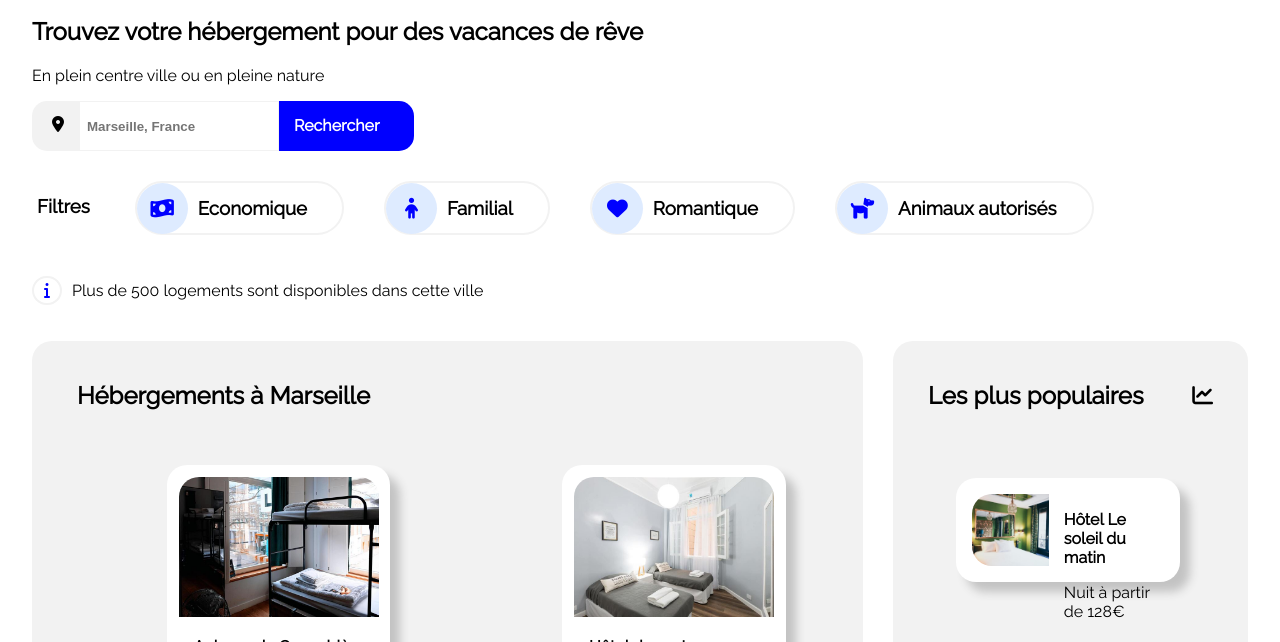
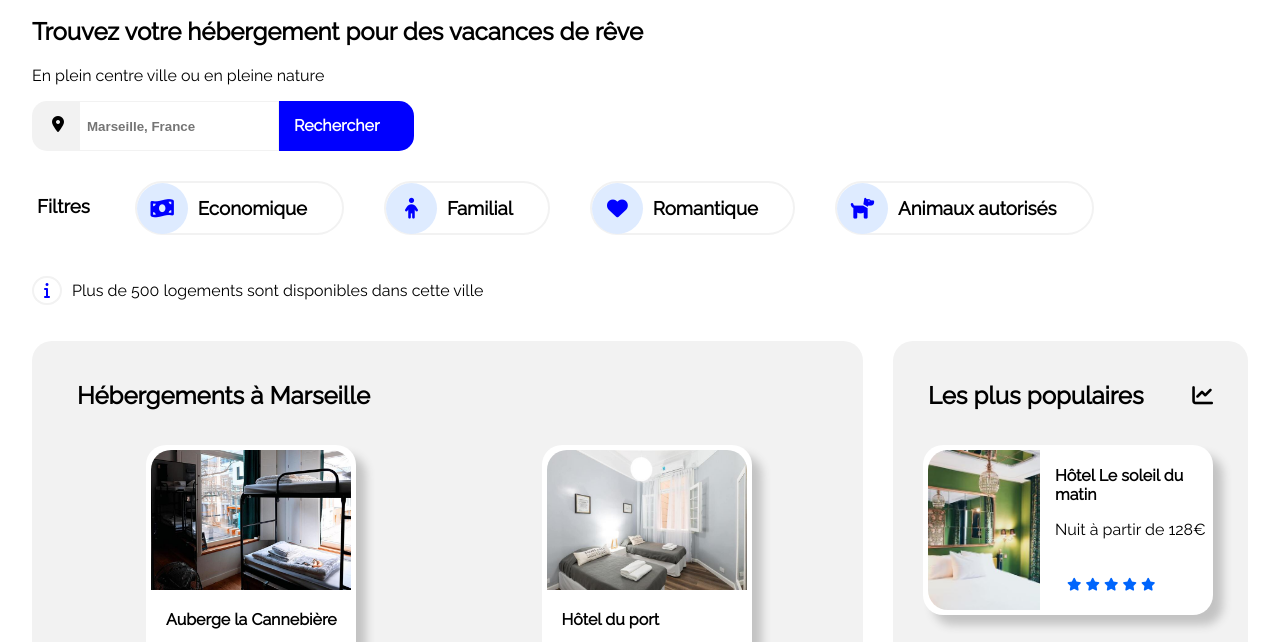
Before and after one commit to sara3118/SaraELAWADY_2_14052021, a plain HTML site: page index.html in a window 1280 px wide. Shown: the part 79-721 px from the top of the page. Drawn offline with Linux system fonts and the light colour scheme.

Commit message:
modification

```diff
--- a/assets/css/style.css
+++ b/assets/css/style.css
@@ -14,8 +14,8 @@ a{
 figure /*all figures*/
 {
     border-radius: 20px;
-    margin: 15%;
-    padding: 5%;
+    margin: 15px;
+    padding: 5px;
 }
 #pagecontainer /*common margin for header and main*/
 {width: 95%;
```
